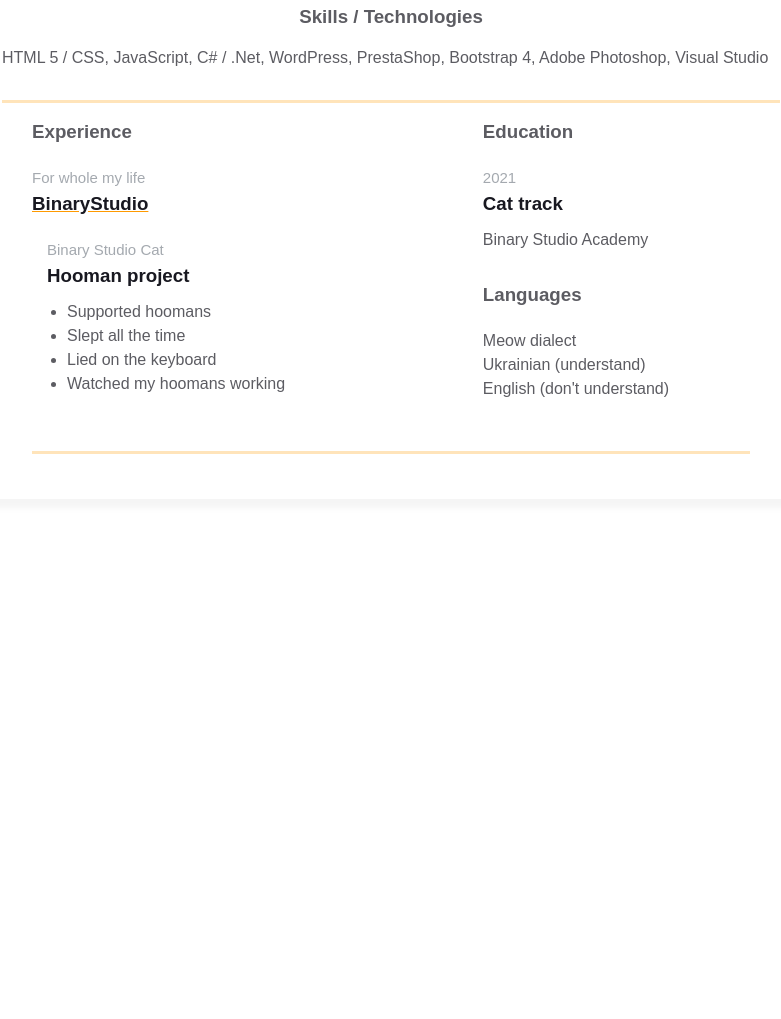
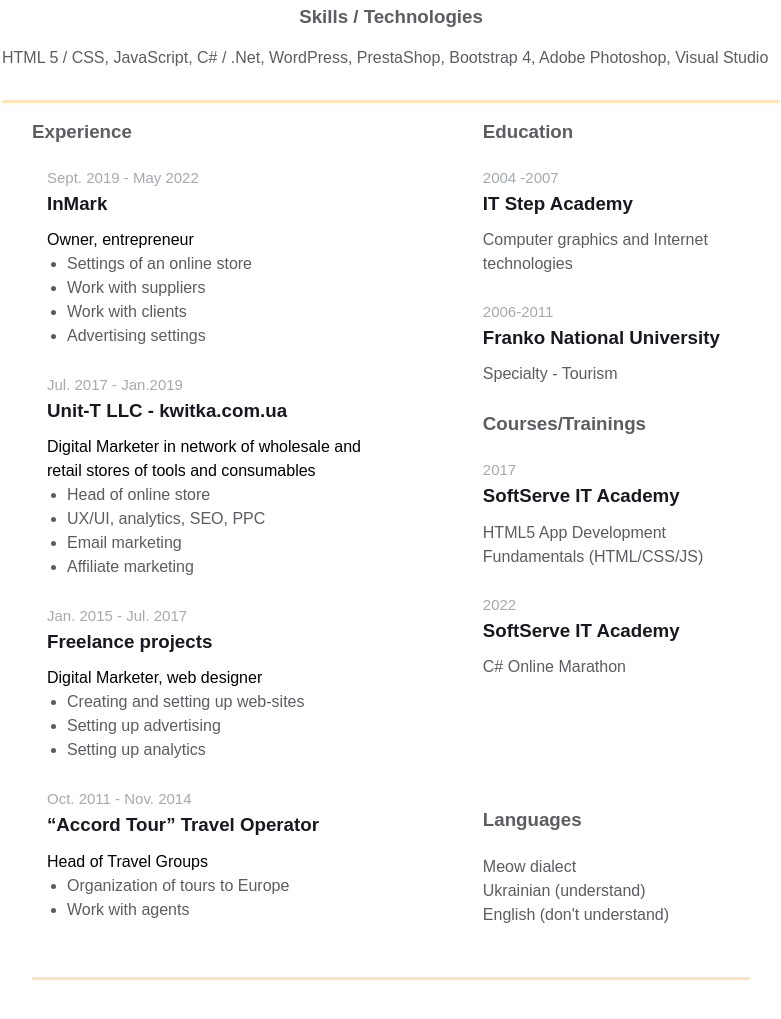
Before and after one commit to tkachor/homepage, a plain HTML site: page index.html in a window 1280 px wide. Shown: the part 455-1474 px from the top of the page, without its empty margins (249-1030 px from the left). Before the commit the page ends 1005 px from the top, so only its background shows below. Drawn offline with Linux system fonts and the light colour scheme.

Commit message:
Add timeline information in index.html

```diff
--- a/index.html
+++ b/index.html
@@ -115,20 +115,51 @@
                 <div class="experiences">
                   <div class="experiences">
                     <h3 class="experiences__header">Experience</h3>
+
                     <div class="experiences__company">
-                      <div class="experiences__company-header">
-                        <span class="experiences__company-header-durability">For whole my life</span>
-                        <h3 class="experiences__company-header-name">BinaryStudio</h3>
+
+                      <div class="experiences__company-project">
+                        <span class="experiences__company-project-role">Sept. 2019 - May 2022</span>
+                        <h3 class="experiences__company-project-name">InMark</h3>
+                        <p>Owner, entrepreneur</p>
+                        <ul class="experiences__company-project-responsibilities">
+                          <li>Settings of an online store</li>
+                          <li>Work with suppliers</li>
+                          <li>Work with clients</li>
+                          <li>Advertising settings</li>
+                        </ul>
                       </div>
 
                       <div class="experiences__company-project">
-                        <span class="experiences__company-project-role">Binary Studio Cat</span>
-                        <h3 class="experiences__company-project-name">Hooman project</h3>
+                        <span class="experiences__company-project-role">Jul. 2017 - Jan.2019</span>
+                        <h3 class="experiences__company-project-name">Unit-T LLC - kwitka.com.ua</h3>
+                        <p>Digital Marketer in network of wholesale and retail stores of tools and consumables</p>
                         <ul class="experiences__company-project-responsibilities">
-                          <li>Supported hoomans</li>
-                          <li>Slept all the time</li>
-                          <li>Lied on the keyboard</li>
-                          <li>Watched my hoomans working</li>
+                          <li>Head of online store</li>
+                          <li>UX/UI, analytics, SEO, PPC</li>
+                          <li>Email marketing</li>
+                          <li>Affiliate marketing</li>
+                        </ul>
+                      </div>
+
+                      <div class="experiences__company-project">
+                        <span class="experiences__company-project-role">Jan. 2015 - Jul. 2017</span>
+                        <h3 class="experiences__company-project-name">Freelance projects</h3>
+                        <p>Digital Marketer, web designer</p>
+                        <ul class="experiences__company-project-responsibilities">
+                          <li>Creating and setting up web-sites </li>
+                          <li>Setting up advertising</li>
+                          <li>Setting up analytics</li>
+                        </ul>
+                      </div>
+
+                      <div class="experiences__company-project">
+                        <span class="experiences__company-project-role">Oct. 2011 -  Nov. 2014</span>
+                        <h3 class="experiences__company-project-name">“Accord Tour” Travel Operator</h3>
+                        <p>Head of Travel Groups</p>
+                        <ul class="experiences__company-project-responsibilities">
+                          <li>Organization of tours to Europe</li>
+                          <li>Work with agents</li>
                         </ul>
                       </div>
                     </div>
@@ -140,10 +171,26 @@
                     <div class="additional-info__education">
                       <h3 class="additional-info__education-header">Education</h3>
                       <div class="additional-info__education-university">
-                        <span class="additional-info__education-university-durability">2021</span>
-                        <h3 class="additional-info__education-university-speciality">Cat track</h3>
-                        <p class="additional-info__education-university-name">Binary Studio Academy</p>
-                      </div>
+                        <span class="additional-info__education-university-durability">2004 -2007</span>
+                        <h3 class="additional-info__education-university-speciality">IT Step Academy</h3>
+                        <p class="additional-info__education-university-name">Computer graphics  and Internet technologies</p>
+                      </div></br>
+                      <div class="additional-info__education-university">
+                        <span class="additional-info__education-university-durability">2006-2011</span>
+                        <h3 class="additional-info__education-university-speciality">Franko National University </h3>
+                        <p class="additional-info__education-university-name">Specialty - Tourism</p>
+                      </div></br>
+                      <h3 class="additional-info__education-header">Courses/Trainings</h3>
+                      <div class="additional-info__education-university">
+                        <span class="additional-info__education-university-durability">2017</span>
+                        <h3 class="additional-info__education-university-speciality">SoftServe IT Academy</h3>
+                        <p class="additional-info__education-university-name">HTML5 App Development  Fundamentals  (HTML/CSS/JS)</p>
+                      </div></br>
+                      <div class="additional-info__education-university">
+                        <span class="additional-info__education-university-durability">2022</span>
+                        <h3 class="additional-info__education-university-speciality">SoftServe IT Academy</h3>
+                        <p class="additional-info__education-university-name">C# Online Marathon</p>
+                      </div></br>
                     </div>
 
                     <div class="additional-info__languages">
```
